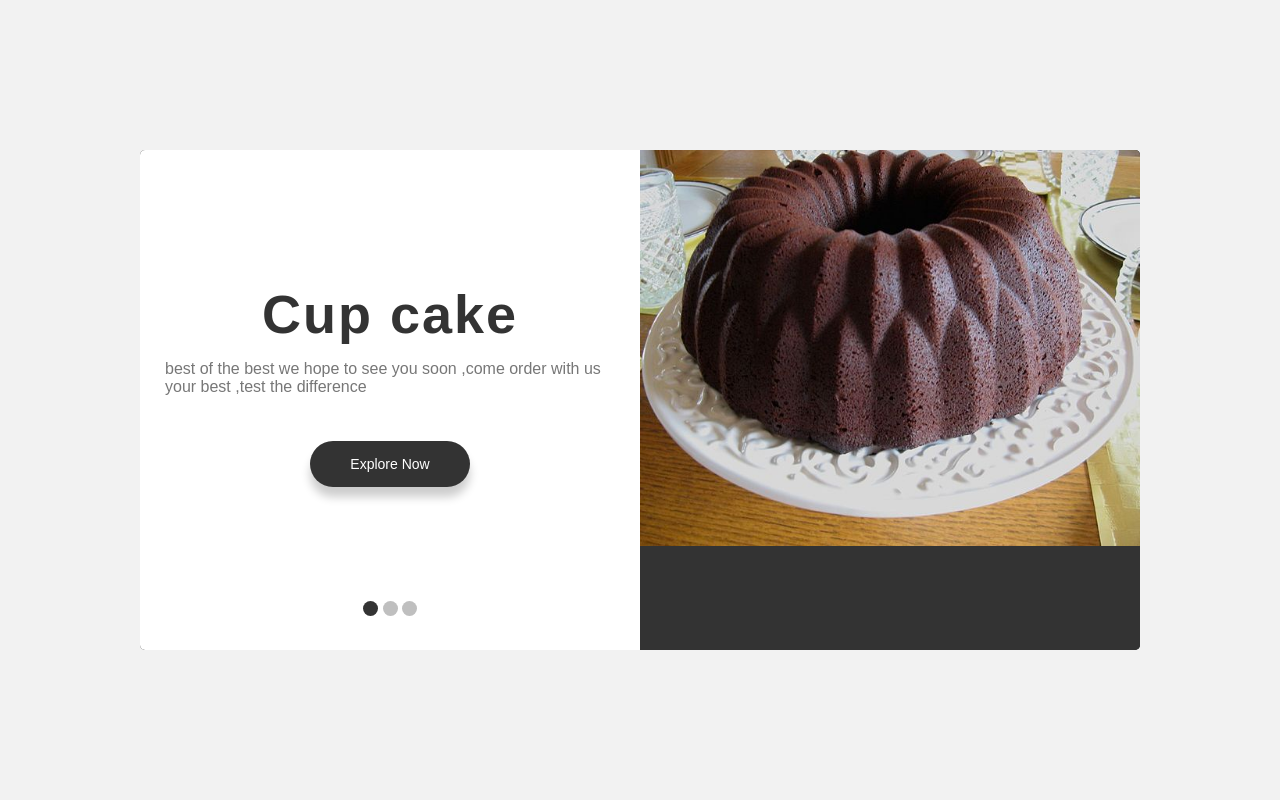
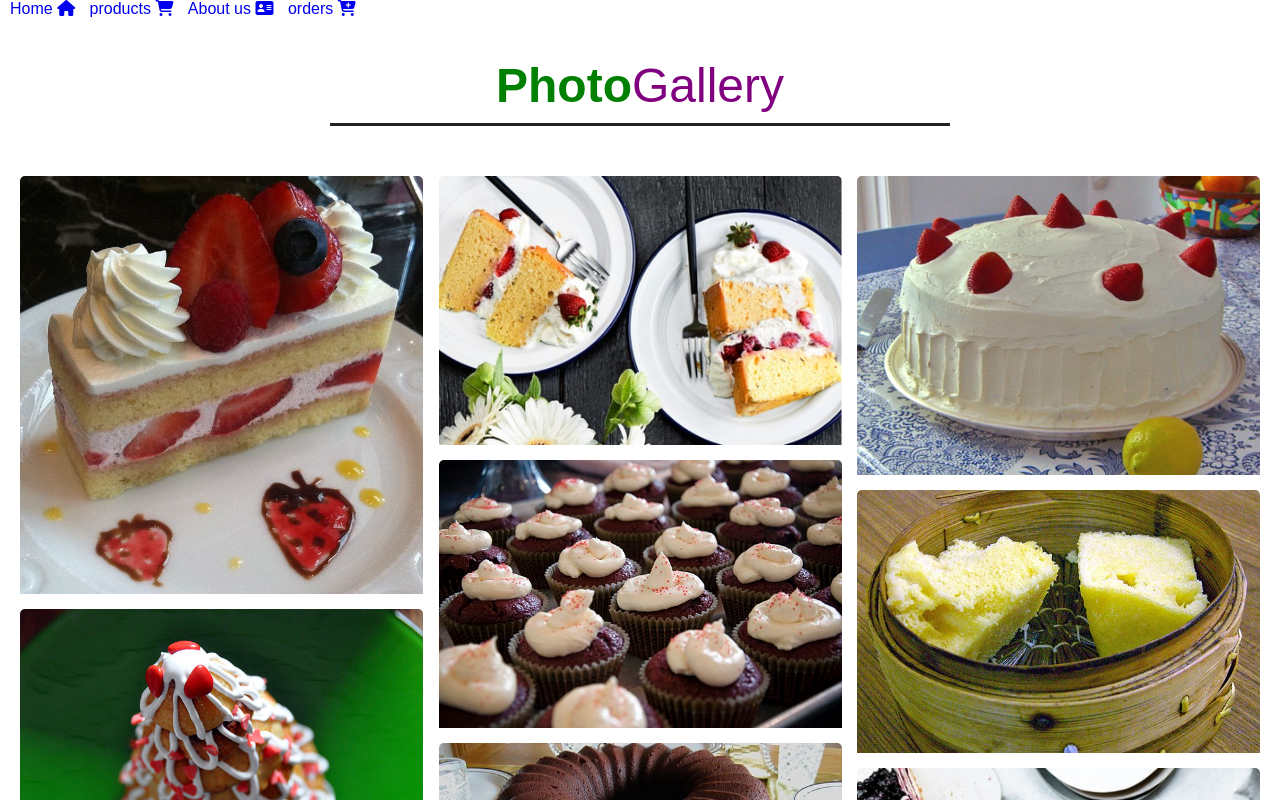
Before and after one commit to flourencewangi/sweetcom-bakery, a plain HTML site: page gallery.html in a window 1280 px wide. Shown: the top 800 px of the page. Drawn offline with Linux system fonts and the light colour scheme.

Commit message:
commit all

```diff
--- a/gallery.html
+++ b/gallery.html
@@ -7,145 +7,180 @@
     <title>products</title>
     <style>
     *{
-      margin: 0;
-      padding: 0;
-      box-sizing: border-box;
+      margin:0;
+      padding:0;
+      box-sizing:border-box;
+      font-family:'poppins',sans-serif;
     }
     .container{
+      display:flex;
+      flex-direction:column;
+      justify-content:center;
+      align-items:center;
+      text-align:center;
+      margin:40px 20px 0 20px;
+    }
+    .container .heading{
+      width: 50%;
+      padding-bottom: 50px;
+
+    }
+    .container .heading h3{
+      font-size:3em;
+      font-weight:bolder;
+      padding-bottom: 10px;
+      border-bottom:3px solid #222;
+    }
+    .container .heading h3 span{
+      font-weight:100;
+    }
+    .container .box{
       display: flex;
-      justify-content: center;
-      align-items: center;
-      min-height: 100vh;
-      background: #f2f2f2;
+      flex-direction: row;
+      justify-content: space-between;
     }
-    .imgslider{
-      width: 1000px;
+    .container .box .dream{
+      display: flex;
+      flex-direction: column;
+      width:32.5%;
+    }
+    .container .box .dream img{
+      width: 100%;
+      padding-bottom: 15px;
       border-radius: 5px;
-      overflow: hidden;
-      height: 500px;
-      background: #222;
-      display: flex;
+
     }
-    .content{
-      flex-basis: 50%;
-      display: flex;
-      justify-content: center;
-      align-items: center;
-      flex-direction: column;
-      background: #fff;
-      font-family: sans-serif;
-      padding: 25px;
-      position: relative;
+    .container .btn{
+      margin: 40px 0 70px 0;
+      background:#222;
+      padding: 15px 40px;
+      border-radius: 5px;
     }
-    .content h1{
-      font-size: 54px;
-      letter-spacing: 2px;
-      color: #333;
+    .container .btn a{
+      color: #fff;
+      font-size: 1.2rem;
+      text-decoration: none;
+      font-weight: bolder;
+      letter-spacing: 3px;
     }
-    .content p{
-      color: #777;
-      margin: 15px 0px 30px;
+    a{
+      text-decoration: none;
     }
-    .content button{
-      padding: 15px 40px;
-      border: 0;
-      outline: none;
-      background: #333;
-      border-radius: 25px;
-      font-size: 14px;
-      cursor: pointer;
-      box-shadow: 0 10px 10px rgb(0, 0, 0,0.2);
-      color: #fff;
+    nav ul li{
+      color: navy;
+      display: inline;
+justify-content: space-evenly;
+      padding-left: 10px;
     }
-    ul{
-      position: absolute;
-      bottom: 30px;
+    .footer .icons{
+      display: inline;
+      padding: 10px;
+      justify-content: space-around;
+
+      nav ul li a::after{
+    width: 0%;
+    height: 2px;
+    background: black;
+    display: block;
+    margin: auto;
+    transition: 0.5s;
     }
-    ul li{
-      list-style: none;
-      width: 15px;
-      height: 15px;
-      display: inline-block;
-      background: #bfbfbf;
-      border-radius: 50%;
-      cursor: pointer;
-    }
-    ul .active{
-      background: #333;
-    }
-    .imgs{
-      flex-basis: 50%;
-      background: #333;
-    }
-    .imgs img{
-      width: 100%;
-      object-fit: cover;
-    }
-    .zoom{
-      animation: zoom-out 0.5s linear 1;
-    }
-    @keyframes zoom-out{
-      0%{
-        transform: scale(1.2);
+    @media only screen and(max-width: 700px){
+      .container .box{
+        flex-direction: column;
       }
-      100%{
-        transform: scale(1);
+      .container .box .dream{
+        width: 100%;
+      }
+      nav ul li{
+      display: inline;
+      align-content: right;
+      padding-left: 50px;
       }
     }
-    @media(max-width:768px)
-    {
-      .imgslider{
-        flex-direction: column;
-        margin: 0 15px;
-        height: 700px;
-      }
-    }
-   </style>
+
+        @media only screen and(max-width: 380px){
+        .container .heading{
+        width: 100%;
+        }
+        .container .heading h3{
+  font-size: 1em;
+        }
+        }
+    </style>
+    <script src="https://kit.fontawesome.com/ea566e39d9.js" crossorigin="anonymous"></script>
 </head>
 
 <body>
-  <div class="container">
-    <div class="imgslider">
-    <div class="content">
-      <h1>Cup cake</h1>
-      <p>best of the best we hope to see you soon ,come order with us your best ,test the difference</p>
-      <p>
-        <button>Explore Now</button>
-      </p>
-      <ul>
-      <li class="btn active"></li>
-      <li class="btn"></li>
-      <li class="btn"></li>
-      </ul>
+
+  <nav>
+<ul>
+      <li> <a href="index.html">Home <i class="fa fa-home" aria-hidden="true"></i> </a></li>
+  <li><a href="gallery.html">
+  products  <i class="fas fa-shopping-cart"></i>
+  </a>
+   </li><li>
+      <a href="home.html">
+About us
+<i class="fas fa-address-card"></i>
+</a></li>
+ <li>
+  <a href="index.html">  orders  <i class="fas fa-cart-plus"></i> </a> </li>
+</ul></div>
+</font>
+  </nav>
+
+<div class="container">
+  <div class="heading">
+    <h3><font color="green">Photo</font><span><font color="purple">Gallery</font></span></h3>
+  </div>
+  <div class="box">
+    <div class="dream">
+    <img src="M.jpg">
+   <img src="L.jpg">
+    <img src="N.jpg">
+     <img src="O.jpg">
+    <img src="17.jpg">
+     <img src="c.jpg">
+      <img src="H.jpg">
+      <img src="23.jpg">
+      <img src="22.jpg">
     </div>
-    <div class="imgs">
-      <img src="G.jpg">
-    </div>
-  </div>
-  </div>
-  <script type="text/javascript">
- const btn=documen.getElementsByClassName('btn');
-  banner=document.getElementById('banner');
-  btn[0]·onclick=function(){
-  }
-  banner.src='G.jpg';
-  animation()
-  this.classlist.add('active');
-  }
-  btn[1]·onclick=function(){
-  }
-  banner.src='H.jpg';
-  animation()
-  this.classlist.add('active');
-  }
-  btn[2]·onclick=function(){
-  }
-  banner.src='J.JPG';
-  animation()
-  this.classlist.add('active');
-  }
+     <div class="dream">
+       <img src="23.jpg">
+       <img src="f.jpg">
+       <img src="G.jpg">
+       <img src="H.jpg">
+       <img src="cake.jpg">
+       <img src="K.jpg">
+       <img src="L.jpg">
+       <img src="21.jpg">
+       <img src="23.jpg">
+     </div>
+      <div class="dream">
+        <img src="Q.jpg">
+        <img src="N.jpg">
+        <img src="21.jpg">
+        <img src="22.jpg">
+        <img src="10.jpg">
+        <img src="11.jpg">
+        <img src="12.jpg">
+      </div>
+</div>
 
-  </script>
-  </body>
+  <section class="footer">
+    <h4>About Us</h4>
+    <p>Come to sweetcom bakery ,and feel the refreshment</p>
+    <div class="icons">
+         <font size="+3">  <i class=" fab fa-facebook"></i>
+   <i class="fab fa-twitter"></i>
+    <a href "https://flourencewangi.github.io/sweetcom-bakery/
+    "><i class="fas fa-globe"></i>
+  <i class="fab fa-instagram-square"></i>
+    </font></div><br>
+    Made with<font color="red" size="+5"><i class="fas fa-heart"></i></font>
+    and greatness
+    </section>
+</body>
 
 </html>
```
Also changed, not shown: form.html (+1 -1 lines), home.html (+15 -6 lines).
